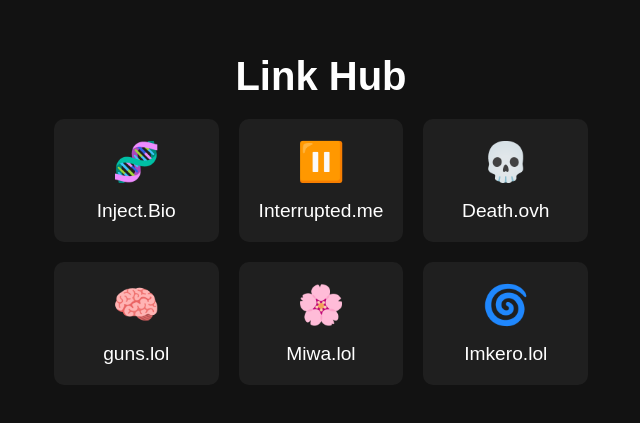
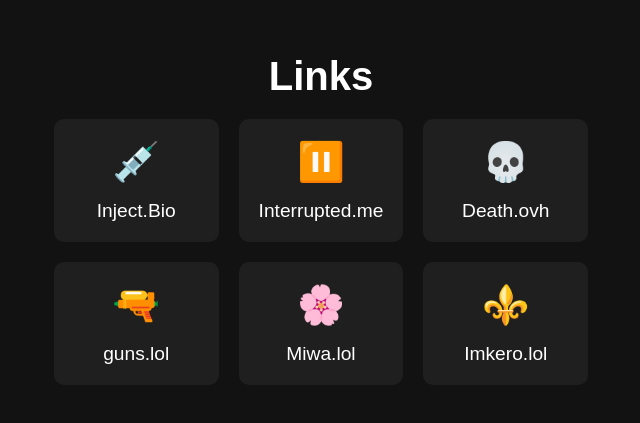
Before and after one commit to K3roGH/imkero.lol, a plain HTML site: page links/index.html in a window 1280 px wide. Shown: the part 181-604 px from the top of the page, without its empty margins (319-959 px from the left). Drawn offline with Linux system fonts and the light colour scheme; a web font is replaced by a local one.

Commit message:
Update index.html

```diff
--- a/links/index.html
+++ b/links/index.html
@@ -3,19 +3,19 @@
 <head>
     <meta charset="UTF-8">
     <meta name="viewport" content="width=device-width, initial-scale=1.0">
-    <title>Modern Link Hub</title>
+    <title>My links</title>
     <link rel="stylesheet" href="style.css">
     <script src="script.js" defer></script>
 </head>
 <body>
     <div class="container">
         <header>
-            <h1>Link Hub</h1>
+            <h1>Links</h1>
         </header>
         <main>
             <div class="links">
                 <a href="https://inject.bio/j" target="_blank" class="link">
-                    <span class="icon">🧬</span>
+                    <span class="icon">💉</span>
                     <span class="link-text">Inject.Bio</span>
                 </a>
                 <a href="https://interrupted.me/o" target="_blank" class="link">
@@ -27,7 +27,7 @@
                     <span class="link-text">Death.ovh</span>
                 </a>
                 <a href="https://guns.lol/brainwash" target="_blank" class="link">
-                    <span class="icon">🧠</span>
+                    <span class="icon">🔫</span>
                     <span class="link-text">guns.lol</span>
                 </a>
                 <a href="https://miwa.lol/k" target="_blank" class="link">
@@ -35,7 +35,7 @@
                     <span class="link-text">Miwa.lol</span>
                 </a>
                 <a href="https://imkero.lol" target="_blank" class="link">
-                    <span class="icon">🌀</span>
+                    <span class="icon">⚜️</span>
                     <span class="link-text">Imkero.lol</span>
                 </a>
             </div>
```
